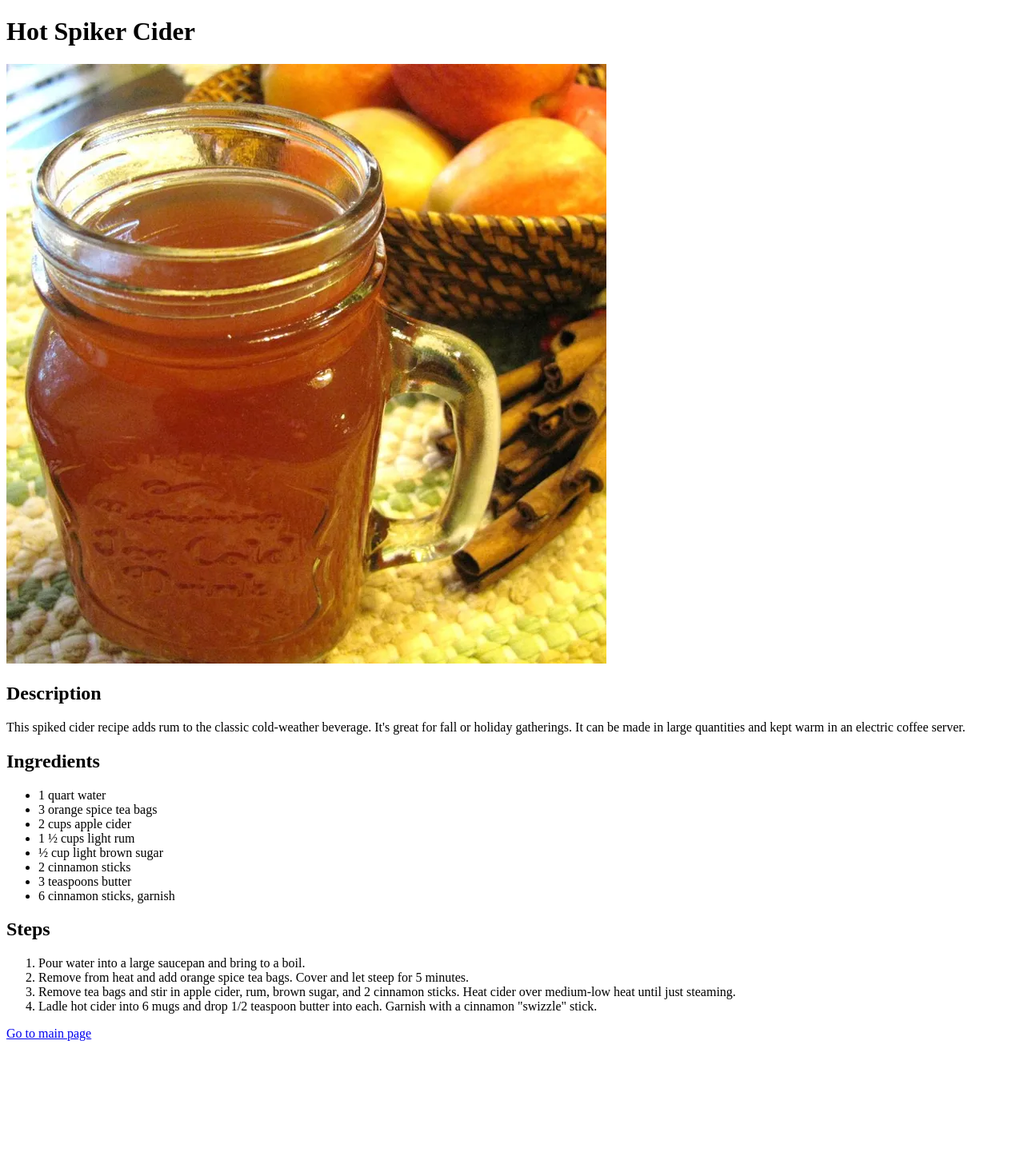
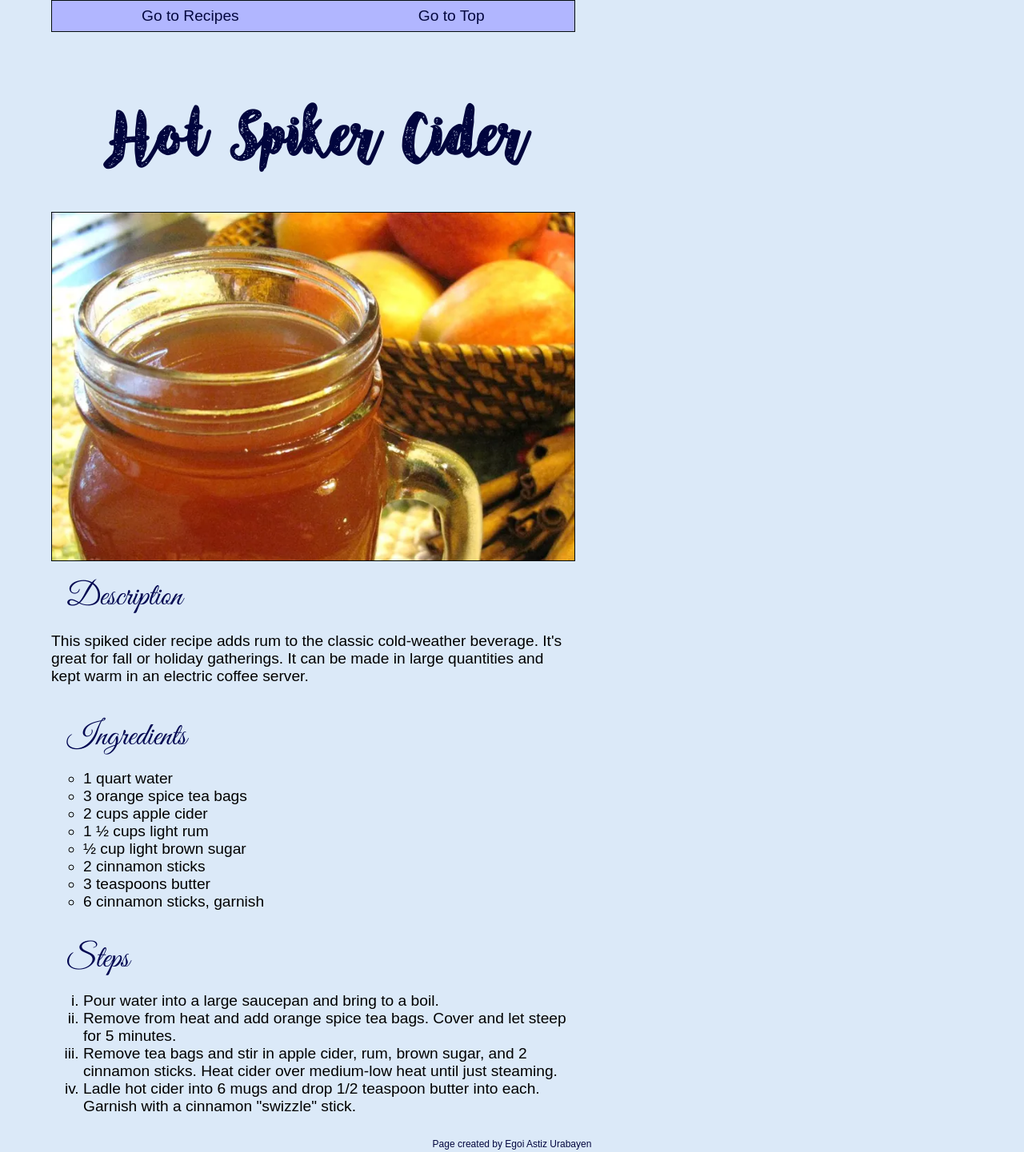
Before and after one commit to Bildurre/Odin-Recipes, a plain HTML site: page recipes/hotSpikerCider.html in a window 1280 px wide. Shown: the whole page at 80% size. Before the commit the page ends 1310 px from the top, so only its background shows below. Drawn offline with Linux system fonts and the light colour scheme.

Commit message:
css for recipes + recipe html changes

```diff
--- a/recipes/hotSpikerCider.html
+++ b/recipes/hotSpikerCider.html
@@ -5,8 +5,14 @@
   <meta http-equiv="X-UA-Compatible" content="IE=edge">
   <meta name="viewport" content="width=device-width, initial-scale=1.0">
   <title>Odin Recipes</title>
+  <link rel="stylesheet" href="../styles/recipesStyle.css">
 </head>
-<body>
+<body id="#top">
+  <nav>
+    <a href="../index.html">Go to Recipes</a>
+    <a href="#top">Go to Top</a>
+  </nav>
+
   <header>
     <h1>Hot Spiker Cider</h1>
     <img src="../images/hotSpikedCider.webp" alt="Hot Spiker Cider image">
@@ -48,7 +54,7 @@
     </ol>
   </main>
   <footer>
-    <a href="../index.html">Go to main page</a>
+    <p>Page created by Egoi Astiz Urabayen</p>
   </footer>
 </body>
 </html>
--- /dev/null
+++ b/styles/recipesStyle.css
@@ -0,0 +1,123 @@
+@font-face {
+  font-family: "AngelineVintage";
+  src: url("../fonts/Angeline\ Vintage_Demo.ttf");
+}
+
+@font-face {
+  font-family: "GreatVibes";
+  src: url("../fonts/GreatVibes-Regular.ttf");
+}
+
+
+body {
+  display: flex;
+  flex-direction: column;
+  min-height: calc(100vh - 16px);
+  background-color: rgba(216, 231, 248, 0.897);
+  padding: 0 5vw 0 5vw;
+  margin: 0;
+}
+
+
+body header, body main, body footer{
+  display: flex;
+}
+
+
+body header {
+  flex-shrink: 0;
+  flex-grow: 0;
+  flex-basis: auto;
+  justify-content:center;
+  align-items: center;
+  flex-direction: column;
+  width: 51vw;
+}
+
+body header h1 {
+  font-family: 'AngelineVintage';
+  font-size: 5em;
+  color: rgb(1, 5, 61);
+  margin: 0;
+}
+
+body header img {
+  width: calc(51vw + 1px);
+  height: 34vw;
+  object-fit: cover;
+  object-position: 0% 0%;
+  border: 1px solid rgb(4, 12, 13);
+  margin-left: 2px;
+}
+
+body main {
+  flex-shrink: 0;
+  flex-grow: 0;
+  flex-basis: auto;
+  justify-content: center;
+  align-items: flex-start;
+  flex-direction: column;
+  width: 51vw;
+  min-height: calc(61vh - 16px);
+}
+
+body main h2 {
+  font-family: 'GreatVibes';
+  font-size: 2.5em;
+  font-weight: 500;
+  color: rgb(2, 7, 82);
+  margin: 20px 0px 0 20px;
+}
+
+body main p,
+body main ul li,
+body main ol li {
+  font-family: sans-serif;
+  font-size: 1.2em;
+}
+
+body main ul {
+  list-style-type: circle;
+}
+
+body main ol {
+  list-style-type: lower-roman;
+}
+
+body footer p {
+  font-family: sans-serif;
+  color:rgb(3, 7, 63);
+  font-size: 0.75em;
+  margin:0;
+}
+
+body footer {
+  flex: auto;
+  height: 5vh;
+  flex-basis: auto;
+  flex-shrink: 0;
+  display: flex;
+  justify-content: center;
+  align-items: center;
+}
+
+body nav {
+  width: 51vw;
+  position: sticky;
+  top: 0px;
+  display: flex;
+  flex-direction: row;
+  justify-content: space-around;
+  align-items: center;
+  background-color: rgb(177, 182, 255);
+  padding: 1vh 0 1vh 0;
+  border: 1px solid rgb(4, 12, 13);
+}
+
+body nav a {
+  text-decoration: none;
+  color: rgb(3, 7, 63);
+  font-size: 1.2em;
+  font-weight: 200;
+  font-family: sans-serif;
+}
--- a/styles/style.css
+++ b/styles/style.css
@@ -11,7 +11,7 @@
 body {
   display: flex;
   flex-direction: column;
-  min-height: calc(100vh - 8px);
+  min-height: calc(100vh - 40px);
   background-color: rgba(216, 231, 248, 0.897);
   padding: 0 5vw 0 5vw;
 }
@@ -38,9 +38,10 @@ body header h1 {
 body main {
   flex-wrap: wrap;
   justify-content: center;
+  min-height: calc(70vh - 24px);
 }
 
-body main a {
+body main div a {
   width: 300px;
   text-decoration: none;
   margin-bottom: 14px;
@@ -51,7 +52,7 @@ body main a {
   align-items: center;
 }
 
-body a p {
+body div a p {
   font-family: 'GreatVibes';
   font-size: 2em;
   font-weight: 500;
@@ -59,14 +60,31 @@ body a p {
   margin: 5px;
 }
 
-body a img {
+body div a img {
   width: 300px;
   height: 200px;
   object-fit: cover;
   object-position: 0% 0%;
 }
 
-body main a:hover {
+body main div a:hover {
   transform: scale(1.1);
   border: 2px solid rgb(4, 12, 133);
 }
+
+body footer p {
+  font-family: sans-serif;
+  color:rgb(3, 7, 63);
+  font-size: 0.75em;
+  margin:0;
+}
+
+body footer {
+  flex: auto;
+  height: 5vh;
+  flex-basis: auto;
+  flex-shrink: 0;
+  display: flex;
+  justify-content: center;
+  align-items: center;
+}
```
Also changed, not shown: index.html (+11 -0 lines), recipes/bloodOrangeMargarita.html (+8 -2 lines), recipes/classicCanadianCaesar.html (+8 -2 lines), recipes/combuchaMargarita.html (+8 -2 lines).
